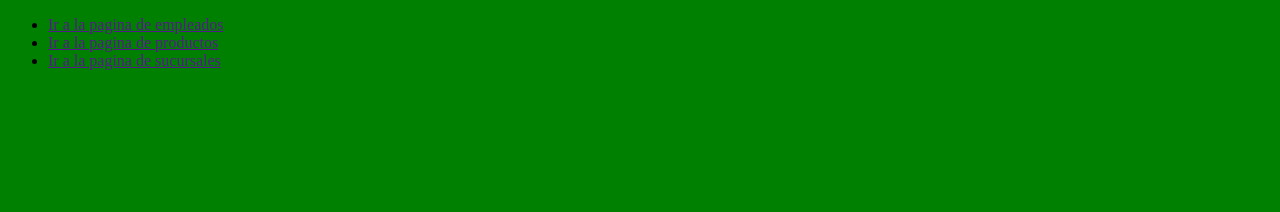
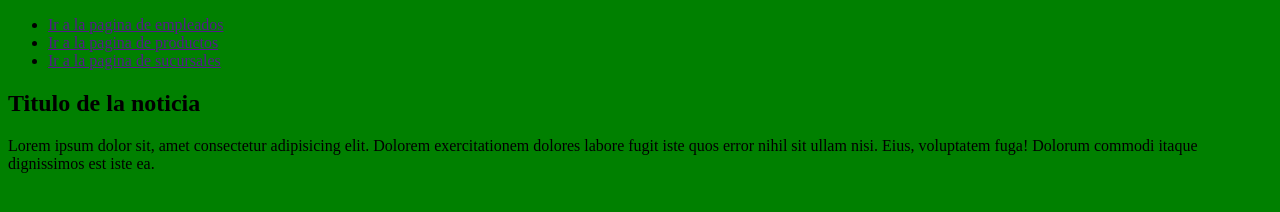
Before and after one commit to manuhernandez94/gitClase1, a plain HTML site: page Index.html in a window 1280 px wide. Drawn offline with Linux system fonts and the light colour scheme.

Commit message:
Modificacion en Index

```diff
--- a/Index.html
+++ b/Index.html
@@ -23,5 +23,10 @@
             </ul>
         </nav>
     </header>
+    <section>
+        <h2>Titulo de la noticia</h2>
+        <p>Lorem ipsum dolor sit, amet consectetur adipisicing elit. Dolorem exercitationem dolores labore fugit iste quos error nihil sit ullam nisi.
+            Eius, voluptatem fuga! Dolorum commodi itaque dignissimos est iste ea.</p>
+    </section>
 </body>
 </html>
```
